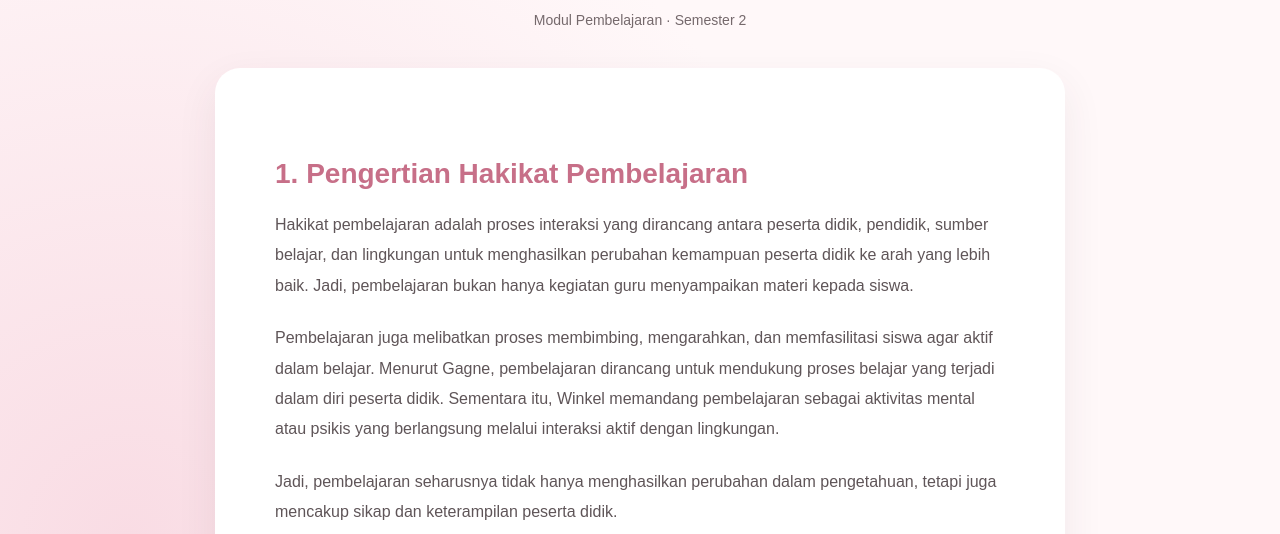
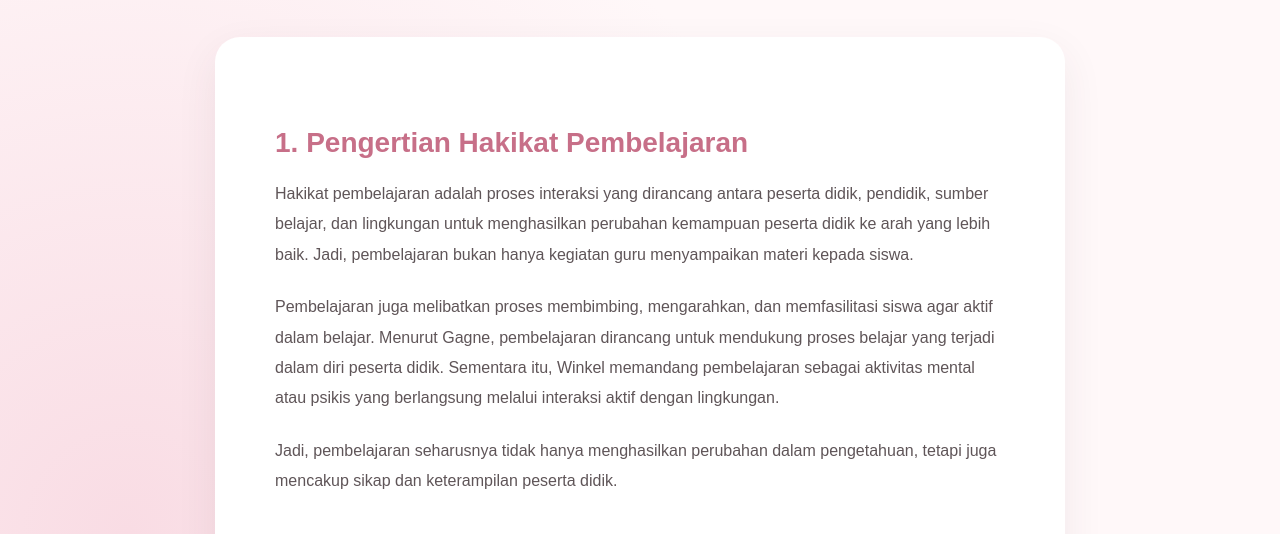
Before and after one commit to syifanurzimah/semester-portfolio, a plain HTML site: page task2.html in a window 1280 px wide. Shown: the part 230-764 px from the top of the page. Drawn offline with Linux system fonts and the light colour scheme.

Commit message:
Update task2.html

```diff
--- a/task2.html
+++ b/task2.html
@@ -32,8 +32,6 @@
 
             <h1>Hakikat Pembelajaran</h1>
 
-            <p class="article-meta">
-                Modul Pembelajaran · Semester 2
             </p>
 
         </div>
```
